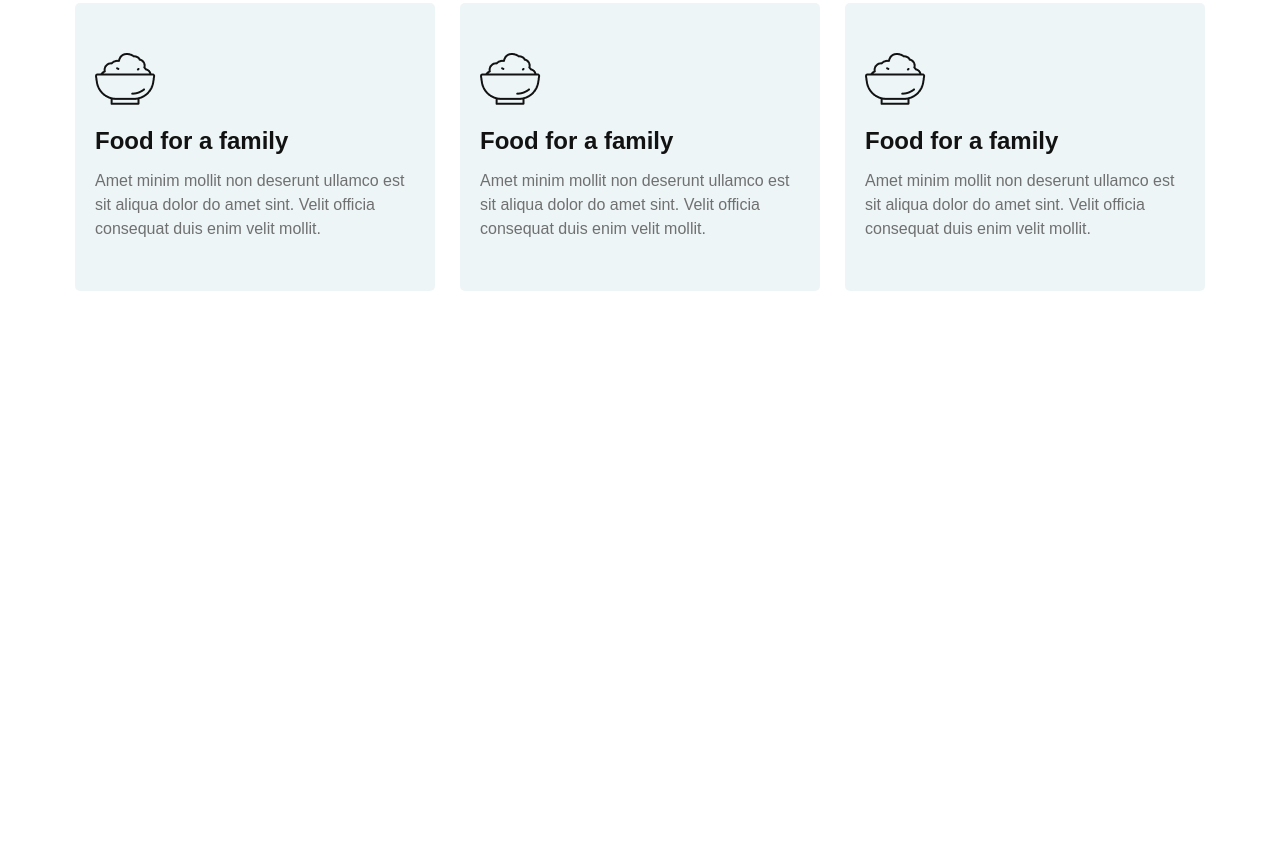
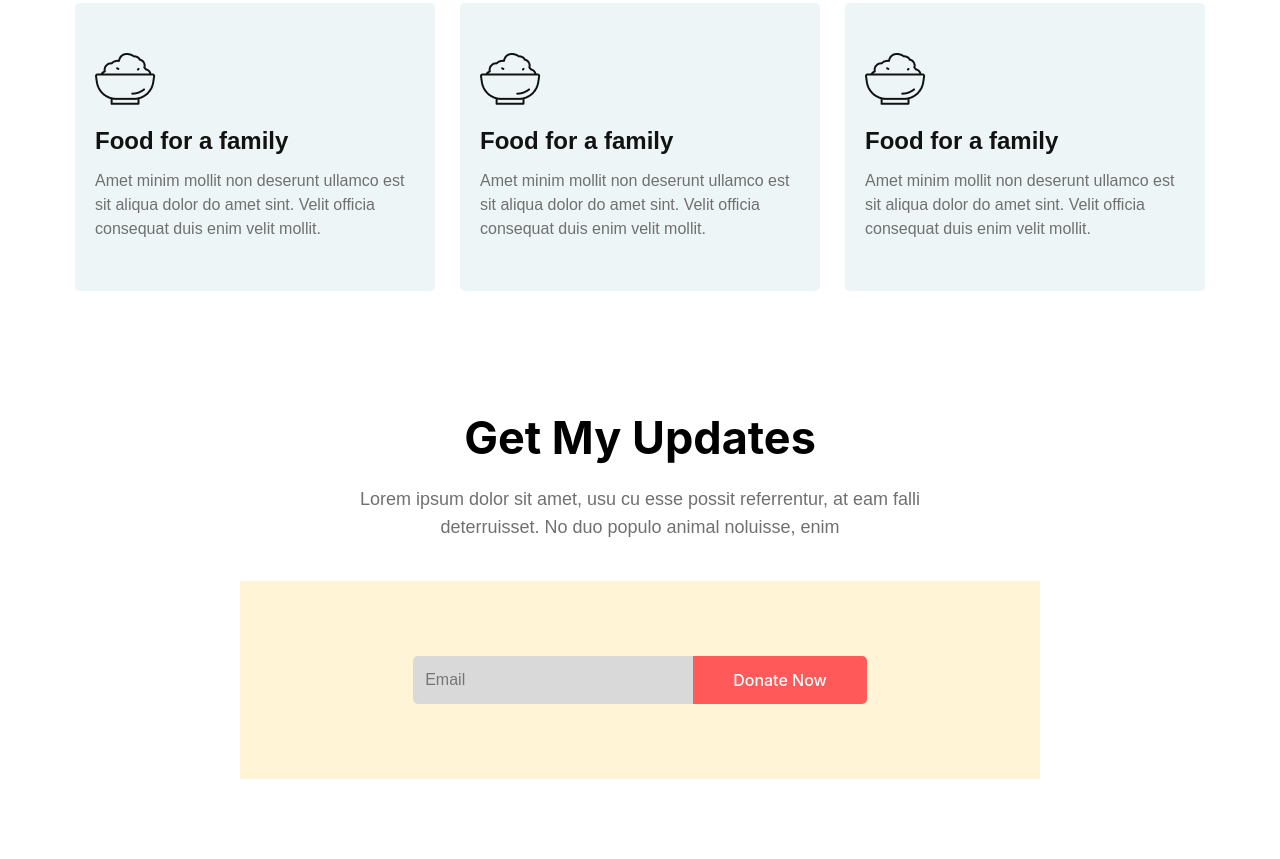
Before and after one commit to HM-Tanjil/donate-today-project, a plain HTML site: page index.html in a window 1280 px wide. Shown: the part 1429-2288 px from the top of the page. Before the commit the page ends 1760 px from the top, so only its background shows below. Drawn offline with Linux system fonts and the light colour scheme.

Commit message:
Newslatter area done

```diff
--- a/assets/css/style.css
+++ b/assets/css/style.css
@@ -192,7 +192,6 @@ h5 {
 }
 
 .text--amount input:focus {
-  /* border: transparent; */
   outline: none;
   border-bottom: 2px solid #ff5959;
 }
@@ -230,3 +229,54 @@ h5 {
   color: #707070;
 }
 /* ------ Donate plan area end -------- */
+
+/* newslatter area start */
+/* #newslatter {
+  padding-top: 20px;
+  padding-bottom: 20px;
+} */
+.newslatter--content {
+  text-align: center;
+  padding-top: 80px;
+  padding-bottom: 80px;
+  display: flex;
+  flex-direction: column;
+  justify-content: center;
+  align-items: center;
+}
+.subscribe {
+  background: #fff4d6;
+  width: 800px;
+}
+.subscribe .form {
+  display: flex;
+  justify-content: center;
+  padding-top: 75px;
+  padding-bottom: 75px;
+}
+.subscribe .form input {
+  background: #d9d9d9;
+  border: none;
+  padding: 0 12px;
+  width: 280px;
+  border-radius: 5px 0px 0px 5px;
+  color: #aa9f9f;
+  font-weight: 500;
+  font-size: 16px;
+  line-height: 20px;
+}
+.subscribe .form button {
+  border-radius: 0 5px 5px 0;
+  padding: 14px 40px;
+}
+.subscribe .form button a {
+  font-weight: 500;
+  font-size: 16px;
+  line-height: 20px;
+}
+
+.subscribe .form input:focus {
+  outline: none;
+  border: 1px solid #ff5959;
+}
+/* newslatter area end */
--- a/index.html
+++ b/index.html
@@ -115,5 +115,27 @@
       </div>
     </section>
     <!-- Donate plan area end -->
+
+    <!-- newslatter area start -->
+    <section id="newslatter">
+      <div class="container">
+        <div class="newslatter--content">
+          <div class="donate--title">
+            <h2>Get My Updates</h2>
+            <p>
+              Lorem ipsum dolor sit amet, usu cu esse possit referrentur, at eam
+              falli deterruisset. No duo populo animal noluisse, enim
+            </p>
+          </div>
+          <div class="subscribe">
+            <div class="form">
+              <input type="text" placeholder="Email" />
+              <button class="btn--orange"><a href="#">Donate Now</a></button>
+            </div>
+          </div>
+        </div>
+      </div>
+    </section>
+    <!-- newslatter area end -->
   </body>
 </html>
```
